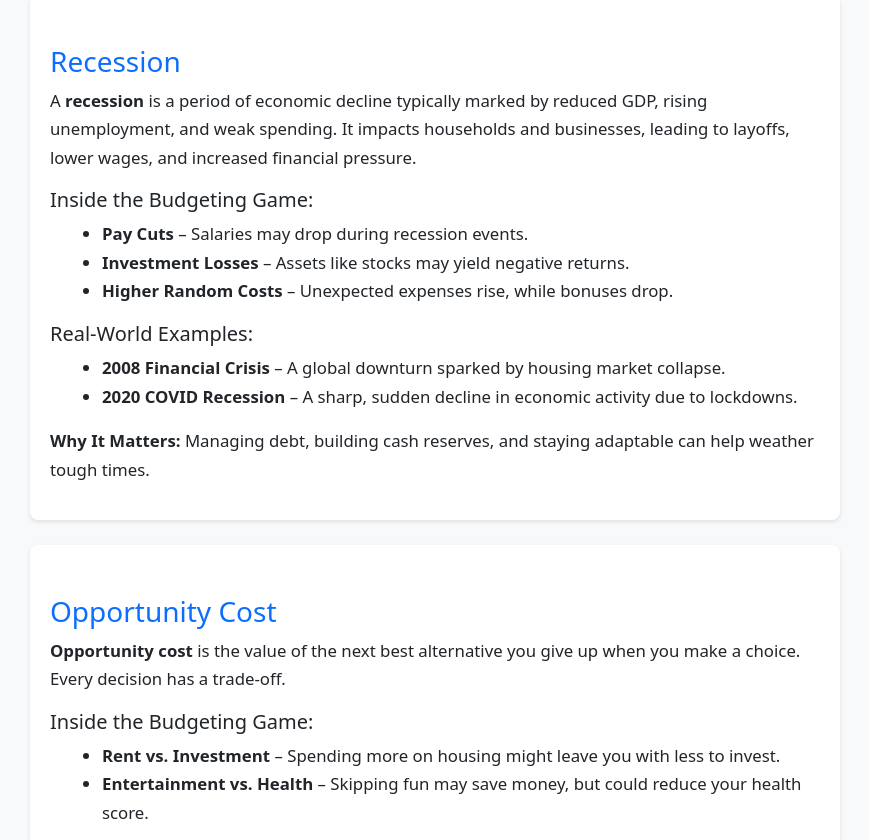
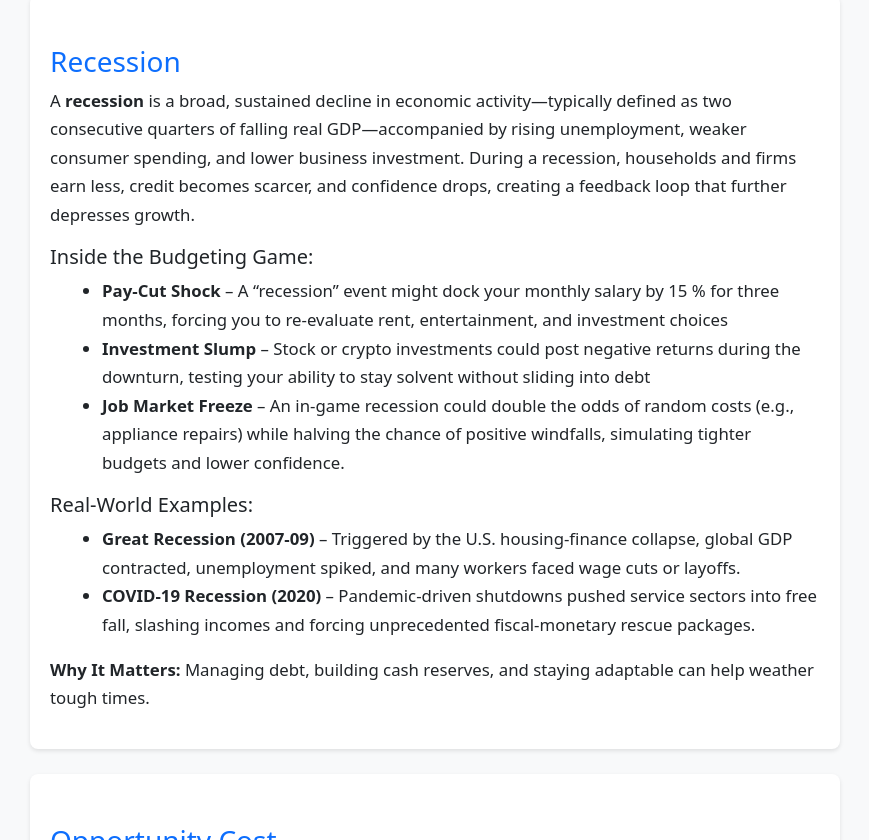
Before and after one commit to 72Maksim03/ECON101-Budgeting-Game, a plain HTML site: page concepts.html in a window 1280 px wide. Shown: the part 750-1590 px from the top of the page, without its empty margins (205-1074 px from the left). Drawn offline with nearby package versions, Linux system fonts and the light colour scheme.

Commit message:
Update concepts.html

```diff
--- a/concepts.html
+++ b/concepts.html
@@ -63,18 +63,18 @@
   <section>
     <h3>Recession</h3>
     <p>
-      A <strong>recession</strong> is a period of economic decline typically marked by reduced GDP, rising unemployment, and weak spending. It impacts households and businesses, leading to layoffs, lower wages, and increased financial pressure.
+      A <strong>recession</strong> is a broad, sustained decline in economic activity—typically defined as two consecutive quarters of falling real GDP—accompanied by rising unemployment, weaker consumer spending, and lower business investment. During a recession, households and firms earn less, credit becomes scarcer, and confidence drops, creating a feedback loop that further depresses growth.
     </p>
     <h5>Inside the Budgeting Game:</h5>
     <ul>
-      <li><strong>Pay Cuts</strong> – Salaries may drop during recession events.</li>
-      <li><strong>Investment Losses</strong> – Assets like stocks may yield negative returns.</li>
-      <li><strong>Higher Random Costs</strong> – Unexpected expenses rise, while bonuses drop.</li>
+      <li><strong>Pay‑Cut Shock</strong> – A “recession” event might dock your monthly salary by 15 % for three months, forcing you to re‑evaluate rent, entertainment, and investment choices</li>
+      <li><strong>Investment Slump</strong> – Stock or crypto investments could post negative returns during the downturn, testing your ability to stay solvent without sliding into debt</li>
+      <li><strong>Job Market Freeze</strong> – An in‑game recession could double the odds of random costs (e.g., appliance repairs) while halving the chance of positive windfalls, simulating tighter budgets and lower confidence.</li>
     </ul>
     <h5>Real-World Examples:</h5>
     <ul>
-      <li><strong>2008 Financial Crisis</strong> – A global downturn sparked by housing market collapse.</li>
-      <li><strong>2020 COVID Recession</strong> – A sharp, sudden decline in economic activity due to lockdowns.</li>
+      <li><strong>Great Recession (2007‑09)</strong> – Triggered by the U.S. housing‑finance collapse, global GDP contracted, unemployment spiked, and many workers faced wage cuts or layoffs.</li>
+      <li><strong>COVID‑19 Recession (2020)</strong> – Pandemic‑driven shutdowns pushed service sectors into free fall, slashing incomes and forcing unprecedented fiscal‑monetary rescue packages.</li>
     </ul>
     <p><strong>Why It Matters:</strong> Managing debt, building cash reserves, and staying adaptable can help weather tough times.</p>
   </section>
```
